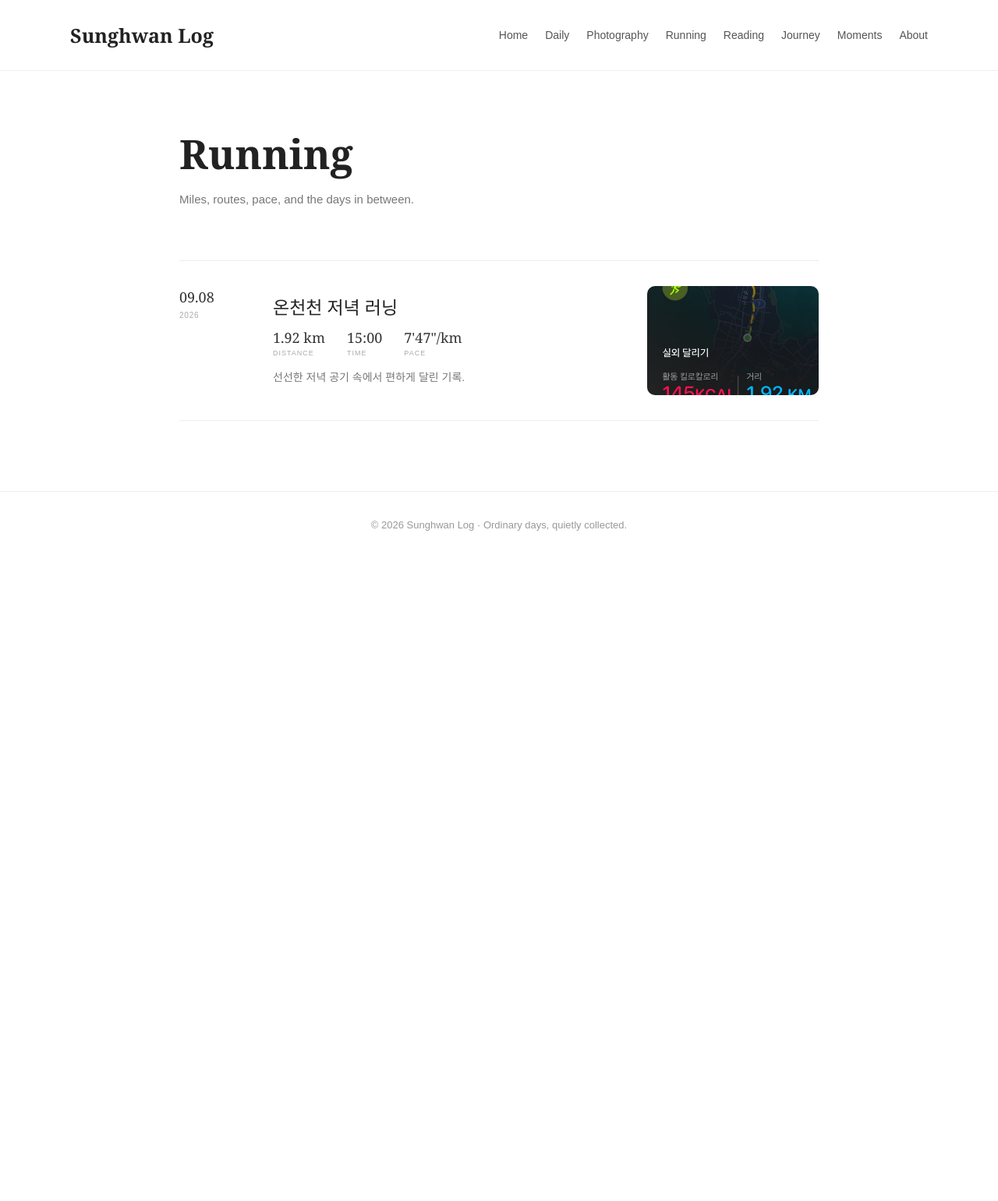
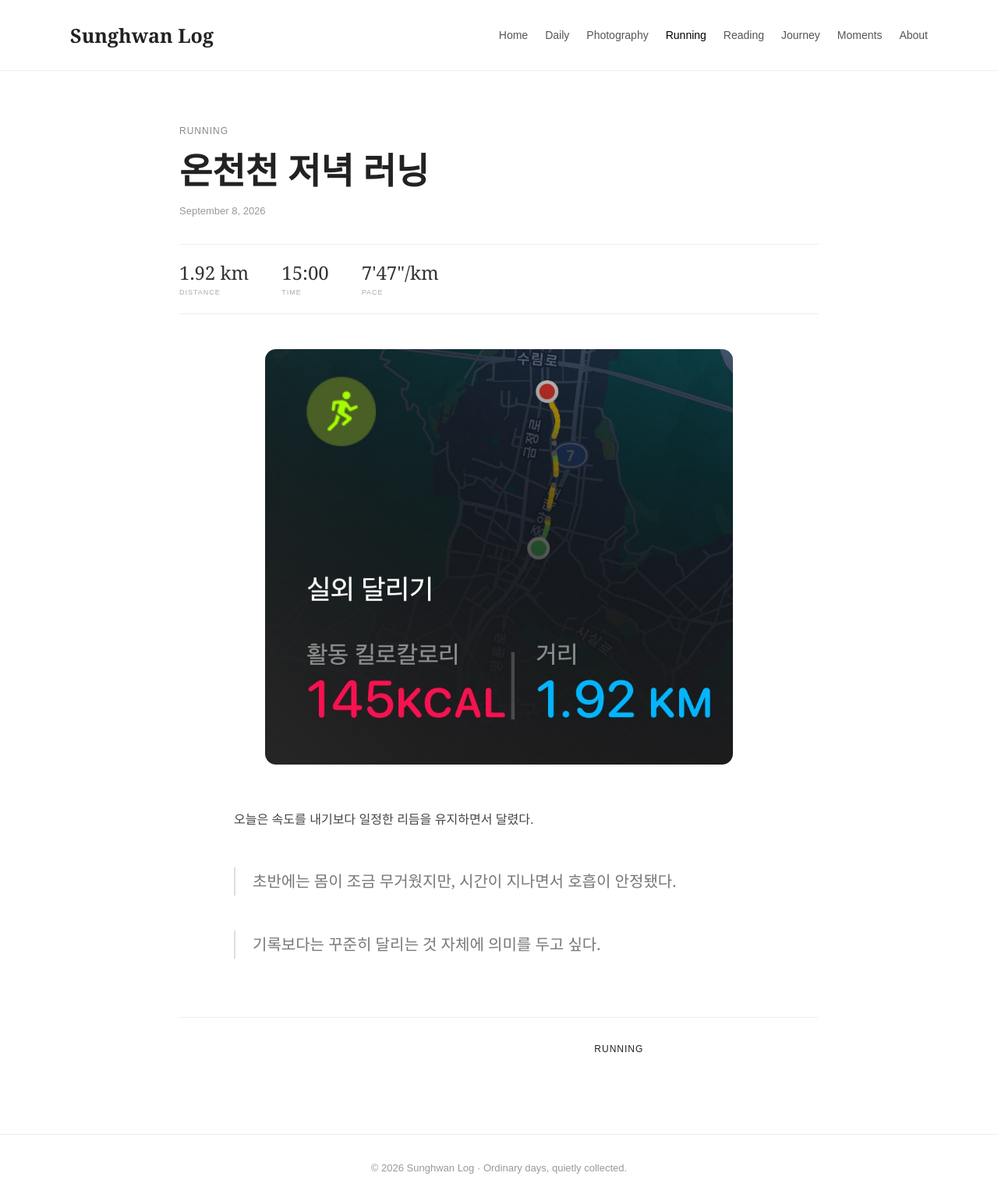
Before and after one commit to sunghwanlog/sunghwanlog.github.io, a Jekyll site: the page built from _posts/2026-09-08-running-001.md, in a window 1280 px wide. Shown: the whole page at 78% size. Built offline with Jekyll 4.4.1, drawn with Linux system fonts in a browser that asks for light colours; before the commit the page ends 900 px from its top, so only the background shows below that.

Commit message:
Update running.html

```diff
--- a/_layouts/running.html
+++ b/_layouts/running.html
@@ -1,6 +1,3 @@
----
----
-
 <!DOCTYPE html>
 <html lang="ko">
 
@@ -73,137 +70,39 @@
       color: #000;
     }
 
-
-    /* =========================
-       RUNNING HEADER
-    ========================= */
-
-    .running-header {
-      max-width: 820px;
-      margin: 75px auto 0;
-    }
-
-    .running-header h1 {
-      margin: 0 0 14px;
-
-      font-family: Georgia, "Noto Serif KR", serif;
-      font-size: 52px;
-      line-height: 1.2;
-    }
-
-    .running-intro {
-      max-width: 620px;
-      margin: 0;
-
-      color: #777;
-      font-size: 15px;
-      line-height: 1.8;
+    .menu a.active {
+      color: #000;
+      font-weight: 500;
     }
 
 
     /* =========================
-       RUNNING LIST
+       ARTICLE
     ========================= */
 
-    .running-list {
+    .article {
       max-width: 820px;
-      margin: 65px auto 0;
+      margin: 70px auto 0;
     }
 
-
-    /* 게시물 전체 링크 */
-
-    .running-link {
-      display: block;
-
-      text-decoration: none;
-      color: inherit;
+    .category {
+      font-size: 12px;
+      color: #888;
+      text-transform: uppercase;
+      letter-spacing: 1px;
     }
 
+    .article h1 {
+      margin: 14px 0;
 
-    /* 게시물 한 줄 */
-
-    .running-post {
-      display: grid;
-
-      grid-template-columns:
-        90px
-        minmax(0, 1fr)
-        220px;
-
-      gap: 30px;
-      align-items: center;
-
-      padding: 32px 0;
-
-      border-top: 1px solid #eeeeee;
-
-      transition:
-        opacity 0.2s,
-        transform 0.2s;
+      font-family: Georgia, "Noto Serif KR", serif;
+      font-size: 46px;
+      line-height: 1.3;
     }
 
-    .running-link:last-child .running-post {
-      border-bottom: 1px solid #eeeeee;
-    }
-
-    .running-link:hover .running-post {
-      transform: translateY(-2px);
-    }
-
-
-    /* =========================
-       DATE
-    ========================= */
-
-    .running-date {
-      align-self: start;
-      padding-top: 4px;
-    }
-
-    .running-date-main {
-      display: block;
-
-      font-family: Georgia, serif;
-      font-size: 18px;
-      line-height: 1.2;
-
-      color: #333;
-    }
-
-    .running-date-year {
-      display: block;
-      margin-top: 6px;
-
-      color: #aaa;
-      font-size: 10px;
-
-      letter-spacing: 0.8px;
-    }
-
-
-    /* =========================
-       CONTENT
-    ========================= */
-
-    .running-content {
-      min-width: 0;
-    }
-
-    .running-content h2 {
-      margin: 0 0 13px;
-
-      font-family: Georgia, "Noto Serif KR", serif;
-      font-size: 23px;
-      line-height: 1.4;
-
-      font-weight: normal;
-
-      transition: color 0.2s;
-    }
-
-    .running-link:hover .running-content h2 {
-      color: #777;
+    .date {
+      color: #999;
+      font-size: 13px;
     }
 
 
@@ -214,116 +113,211 @@
     .running-stats {
       display: flex;
       flex-wrap: wrap;
-      gap: 28px;
+      gap: 42px;
 
-      margin: 0 0 14px;
+      margin-top: 35px;
+      padding: 22px 0;
+
+      border-top: 1px solid #eeeeee;
+      border-bottom: 1px solid #eeeeee;
     }
 
     .running-stat {
       display: flex;
       flex-direction: column;
-      gap: 3px;
+      gap: 5px;
     }
 
     .stat-value {
       font-family: Georgia, serif;
-      font-size: 18px;
+      font-size: 24px;
       line-height: 1.2;
-
       color: #333;
     }
 
     .stat-label {
       color: #aaa;
       font-size: 9px;
-
       letter-spacing: 1px;
       text-transform: uppercase;
     }
 
 
     /* =========================
-       DESCRIPTION
+       GPS IMAGE
     ========================= */
 
-    .running-description {
-      max-width: 480px;
-      margin: 0;
+    .gps-image {
+      width: 100%;
+      max-width: 600px;
+
+      margin: 45px auto 0;
+    }
+
+    .gps-image img {
+      width: 100%;
+      height: auto;
+
+      display: block;
+
+      border-radius: 14px;
+    }
+
+
+    /* =========================
+       STORY
+    ========================= */
+
+    .story {
+      max-width: 680px;
+      margin: 55px auto 0;
+
+      color: #444;
+      font-size: 16px;
+      line-height: 2;
+    }
+
+    .story p {
+      margin: 0 0 28px;
+    }
+
+    .story h2 {
+      margin: 50px 0 20px;
+
+      font-family: Georgia, "Noto Serif KR", serif;
+      font-size: 25px;
+      line-height: 1.5;
+    }
+
+    .story h3 {
+      margin: 40px 0 18px;
+
+      font-family: Georgia, "Noto Serif KR", serif;
+      font-size: 20px;
+      line-height: 1.5;
+    }
+
+    .story blockquote {
+      margin: 45px 0;
+      padding-left: 22px;
+
+      border-left: 2px solid #dddddd;
 
       color: #777;
-      font-size: 14px;
+
+      font-family: Georgia, "Noto Serif KR", serif;
+      font-size: 20px;
       line-height: 1.8;
     }
 
 
     /* =========================
-       GPS PREVIEW
+       POST NAVIGATION
     ========================= */
 
-    .running-gps {
-      width: 100%;
+    .post-navigation {
+      display: grid;
+      grid-template-columns: 1fr 1fr 1.25fr;
+      gap: 36px;
 
-      overflow: hidden;
+      align-items: start;
 
-      border-radius: 10px;
+      margin-top: 75px;
+      padding-top: 30px;
 
-      background: #f6f6f6;
+      border-top: 1px solid #eeeeee;
     }
 
-    .running-gps img {
-      width: 100%;
-      height: 140px;
+    .post-navigation a {
+      text-decoration: none;
+      color: inherit;
+    }
 
-      object-fit: cover;
+    .nav-side {
+      min-width: 0;
+    }
 
+    .nav-label {
+      display: block;
+      margin-bottom: 9px;
+
+      color: #777;
+      font-size: 11px;
+
+      letter-spacing: 1px;
+      text-transform: uppercase;
+    }
+
+    .nav-title {
       display: block;
 
-      transition:
-        opacity 0.2s,
-        transform 0.3s;
+      color: #444;
+
+      font-family: Georgia, "Noto Serif KR", serif;
+      font-size: 15px;
+      line-height: 1.5;
     }
 
-    .running-link:hover .running-gps img {
-      opacity: 0.9;
-      transform: scale(1.02);
-    }
-
-
-    /* GPS 이미지가 없는 글 */
-
-    .running-gps-empty {
-      width: 100%;
-      height: 140px;
-
-      display: flex;
-      align-items: center;
-      justify-content: center;
-
-      border: 1px solid #eeeeee;
-      border-radius: 10px;
-
-      background: #fafafa;
-
-      color: #bbb;
-      font-size: 10px;
-
-      letter-spacing: 1px;
+    .nav-side a:hover .nav-title {
+      color: #777;
     }
 
 
     /* =========================
-       EMPTY STATE
+       RUNNING CATEGORY
     ========================= */
 
-    .empty-running {
-      padding: 50px 0;
+    .nav-running {
+      min-width: 0;
+    }
 
-      border-top: 1px solid #eeeeee;
-      border-bottom: 1px solid #eeeeee;
+    .running-nav-heading {
+      display: inline-block;
+      margin-bottom: 12px;
 
-      color: #999;
-      font-size: 14px;
-      line-height: 1.8;
+      color: #666;
+      text-decoration: none;
+
+      font-size: 12px;
+      letter-spacing: 1px;
+      text-transform: uppercase;
+    }
+
+    .running-nav-heading:hover {
+      color: #000;
+    }
+
+    .running-preview {
+      display: flex;
+      flex-direction: column;
+      gap: 9px;
+    }
+
+    .running-preview-item {
+      display: grid;
+      grid-template-columns: 42px 1fr;
+      gap: 10px;
+
+      align-items: baseline;
+
+      text-decoration: none;
+    }
+
+    .running-preview-date {
+      color: #aaa;
+      font-size: 10px;
+    }
+
+    .running-preview-title {
+      color: #666;
+
+      font-family: Georgia, "Noto Serif KR", serif;
+      font-size: 12px;
+      line-height: 1.45;
+    }
+
+    .running-preview-item:hover .running-preview-title {
+      color: #000;
     }
 
 
@@ -365,20 +359,6 @@
         margin-bottom: 8px;
       }
 
-      .running-post {
-        grid-template-columns:
-          75px
-          minmax(0, 1fr)
-          180px;
-
-        gap: 22px;
-      }
-
-      .running-gps img,
-      .running-gps-empty {
-        height: 120px;
-      }
-
     }
 
 
@@ -388,63 +368,46 @@
 
     @media (max-width: 650px) {
 
-      .running-header {
-        margin-top: 50px;
-      }
-
-      .running-header h1 {
-        font-size: 42px;
-      }
-
-      .running-list {
+      .article {
         margin-top: 45px;
       }
 
-      .running-post {
-        grid-template-columns: 58px 1fr;
-
-        gap: 18px;
-
-        padding: 26px 0;
+      .article h1 {
+        font-size: 36px;
       }
 
-      .running-date-main {
-        font-size: 17px;
+      .running-stats {
+        gap: 26px;
       }
 
-      .running-content h2 {
+      .stat-value {
         font-size: 20px;
       }
 
-      .running-stats {
-        gap: 18px;
+      .gps-image {
+        max-width: 100%;
       }
 
-      .stat-value {
-        font-size: 16px;
+      .gps-image img {
+        border-radius: 10px;
       }
 
-      .running-description {
-        font-size: 13px;
+      .story {
+        font-size: 15px;
       }
 
+      .post-navigation {
+        grid-template-columns: 1fr 1fr;
+        gap: 24px 18px;
+      }
 
-      /* GPS 사진은 모바일에서 아래로 */
-
-      .running-gps,
-      .running-gps-empty {
+      .nav-running {
         grid-column: 1 / -1;
 
         margin-top: 6px;
-      }
+        padding-top: 20px;
 
-      .running-gps img {
-        width: 100%;
-        height: auto;
-      }
-
-      .running-gps-empty {
-        height: 120px;
+        border-top: 1px solid #eeeeee;
       }
 
     }
@@ -490,7 +453,10 @@
           Photography
         </a>
 
-        <a href="{{ '/running.html' | relative_url }}">
+        <a
+          class="active"
+          href="{{ '/running.html' | relative_url }}"
+        >
           Running
         </a>
 
@@ -526,95 +492,46 @@
 
 <main class="container">
 
+  <article class="article">
 
-  <!-- Running 소개 -->
 
-  <section class="running-header">
+    <!-- CATEGORY -->
+
+    <div class="category">
+      Running
+    </div>
+
+
+    <!-- TITLE -->
 
     <h1>
-      Running
+      {{ page.title }}
     </h1>
 
-    <p class="running-intro">
-      Miles, routes, pace, and the days in between.
-    </p>
 
-  </section>
+    <!-- DATE -->
 
-
-
-  <!-- =========================
-       Running 글 목록
-  ========================= -->
-
-  <section class="running-list">
-
-
-    {% assign running_posts = site.posts
-      | where: "category", "running" %}
-
-
-    {% if running_posts.size > 0 %}
-
-
-      {% for post in running_posts %}
-
-
-        <!-- 글 전체가 클릭되는 링크 -->
-
-        <a
-          class="running-link"
-          href="{{ post.url | relative_url }}"
-        >
-
-
-          <article class="running-post">
-
-
-            <!-- =========================
-                 DATE
-            ========================= -->
-
-            <div class="running-date">
-
-              <span class="running-date-main">
-                {{ post.date | date: "%m.%d" }}
-              </span>
-
-              <span class="running-date-year">
-                {{ post.date | date: "%Y" }}
-              </span>
-
+    <div class="date">
+      {{ page.date | date: "%B %-d, %Y" }}
     </div>
 
 
 
     <!-- =========================
-                 CONTENT
+         RUNNING STATS
     ========================= -->
 
-            <div class="running-content">
-
-
-              <h2>
-                {{ post.title }}
-              </h2>
-
-
-
-              <!-- 거리 / 시간 / 평균 페이스 -->
-
-              {% if post.distance or post.duration or post.pace %}
+    {% if page.distance or page.duration or page.pace %}
 
       <div class="running-stats">
 
 
-                  {% if post.distance and post.distance != "" %}
+        {% if page.distance and page.distance != "" %}
 
           <div class="running-stat">
 
             <span class="stat-value">
-                        {{ post.distance }}
+              {{ page.distance }}
             </span>
 
             <span class="stat-label">
@@ -627,12 +544,12 @@
 
 
 
-                  {% if post.duration and post.duration != "" %}
+        {% if page.duration and page.duration != "" %}
 
           <div class="running-stat">
 
             <span class="stat-value">
-                        {{ post.duration }}
+              {{ page.duration }}
             </span>
 
             <span class="stat-label">
@@ -645,12 +562,12 @@
 
 
 
-                  {% if post.pace and post.pace != "" %}
+        {% if page.pace and page.pace != "" %}
 
           <div class="running-stat">
 
             <span class="stat-value">
-                        {{ post.pace }}
+              {{ page.pace }}
             </span>
 
             <span class="stat-label">
@@ -668,69 +585,191 @@
 
 
 
-              <!-- 설명 -->
+    <!-- =========================
+         GPS IMAGE
+    ========================= -->
 
-              {% if post.description and post.description != "" %}
+    {% if page.gps_image and page.gps_image != "" %}
 
-                <p class="running-description">
-                  {{ post.description }}
-                </p>
+      <div class="gps-image">
+
+        <img
+          src="{{ page.gps_image | relative_url }}"
+          alt="{{ page.title }} GPS 기록"
+        >
+
+      </div>
 
     {% endif %}
+
+
+
+    <!-- =========================
+         STORY
+    ========================= -->
+
+    <section class="story">
+
+      {{ content }}
+
+    </section>
+
+
+
+    <!-- =========================
+         RUNNING POSTS
+    ========================= -->
+
+    {% assign running_posts = site.posts
+      | where: "category", "running" %}
+
+    {% assign older_running = nil %}
+    {% assign newer_running = nil %}
+
+
+    {% for post in running_posts %}
+
+      {% if post.url == page.url %}
+
+        {% assign current_index = forloop.index0 %}
+
+
+        <!-- 더 오래된 글 -->
+
+        {% unless forloop.last %}
+
+          {% assign older_index = current_index | plus: 1 %}
+
+          {% assign older_running =
+            running_posts[older_index] %}
+
+        {% endunless %}
+
+
+        <!-- 더 최신 글 -->
+
+        {% unless forloop.first %}
+
+          {% assign newer_index = current_index | minus: 1 %}
+
+          {% assign newer_running =
+            running_posts[newer_index] %}
+
+        {% endunless %}
+
+
+      {% endif %}
+
+    {% endfor %}
+
+
+
+    <!-- =========================
+         PREVIOUS / NEXT / RUNNING
+    ========================= -->
+
+    <div class="post-navigation">
+
+
+      <!-- PREVIOUS -->
+
+      <div class="nav-side">
+
+        {% if newer_running %}
+
+          <a href="{{ newer_running.url | relative_url }}">
+
+            <span class="nav-label">
+              PREVIOUS
+            </span>
+
+            <span class="nav-title">
+              {{ newer_running.title }}
+            </span>
+
+          </a>
+
+        {% endif %}
+
+      </div>
+
+
+
+      <!-- NEXT -->
+
+      <div class="nav-side">
+
+        {% if older_running %}
+
+          <a href="{{ older_running.url | relative_url }}">
+
+            <span class="nav-label">
+              NEXT
+            </span>
+
+            <span class="nav-title">
+              {{ older_running.title }}
+            </span>
+
+          </a>
+
+        {% endif %}
+
+      </div>
+
+
+
+      <!-- RUNNING -->
+
+      <div class="nav-running">
+
+        <a
+          class="running-nav-heading"
+          href="{{ '/running.html' | relative_url }}"
+        >
+          RUNNING
+        </a>
+
+
+        <div class="running-preview">
+
+          {% assign preview_count = 0 %}
+
+          {% for running_post in running_posts %}
+
+            {% if running_post.url != page.url and preview_count < 3 %}
+
+              <a
+                class="running-preview-item"
+                href="{{ running_post.url | relative_url }}"
+              >
+
+                <span class="running-preview-date">
+                  {{ running_post.date | date: "%m.%d" }}
+                </span>
+
+                <span class="running-preview-title">
+                  {{ running_post.title }}
+                </span>
+
+              </a>
+
+              {% assign preview_count =
+                preview_count | plus: 1 %}
+
+            {% endif %}
+
+          {% endfor %}
+
+        </div>
+
+      </div>
 
 
     </div>
 
 
-
-            <!-- =========================
-                 GPS IMAGE
-            ========================= -->
-
-            {% if post.gps_image and post.gps_image != "" %}
-
-              <div class="running-gps">
-
-                <img
-                  src="{{ post.gps_image | relative_url }}"
-                  alt="{{ post.title }} GPS 기록"
-                >
-
-              </div>
-
-            {% else %}
-
-              <div class="running-gps-empty">
-                GPS RECORD
-              </div>
-
-            {% endif %}
-
-
   </article>
-
-
-        </a>
-
-
-      {% endfor %}
-
-
-    {% else %}
-
-
-      <div class="empty-running">
-
-        아직 작성된 Running 기록이 없습니다.
-
-      </div>
-
-
-    {% endif %}
-
-
-  </section>
-
 
 </main>
 
```
Also changed, not shown: other parts of _layouts/running.html (+1 -1 lines). Lines whose indentation alone changed are shown as unchanged.
